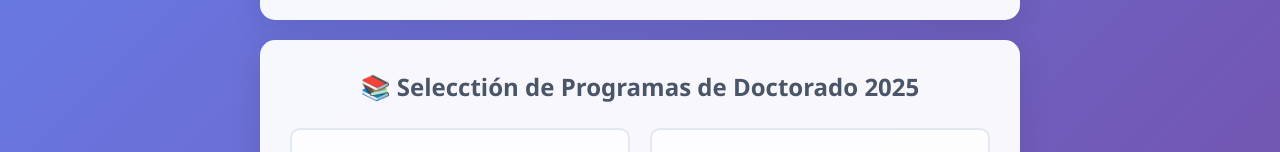
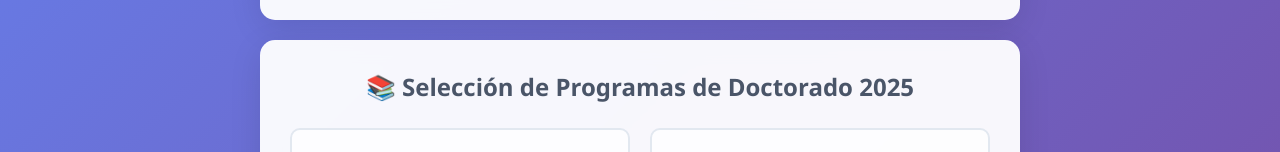
Before and after one commit to indiamaris/uniovi-monitor, a website: page uniovi-monitor/index.html in a window 1280 px wide. Shown: the part 241-393 px from the top of the page. Drawn offline with Linux system fonts and the light colour scheme; no server answers.

```diff
--- a/uniovi-monitor/index.html
+++ b/uniovi-monitor/index.html
@@ -28,7 +28,7 @@
 
         <div class="content-panel">
             <div class="program-info">
-                <h2>📚 Selecctión de Programas de Doctorado 2025
+                <h2>📚 Selección de Programas de Doctorado 2025
                 </h2>
                 <div class="lists-container">
                     <div class="list-item">
```
Also changed, not shown: uniovi-monitor/package.json (added, +31 -0 lines), uniovi-monitor/README.md, uniovi-monitor/firebase.json (added), 3 other files.
